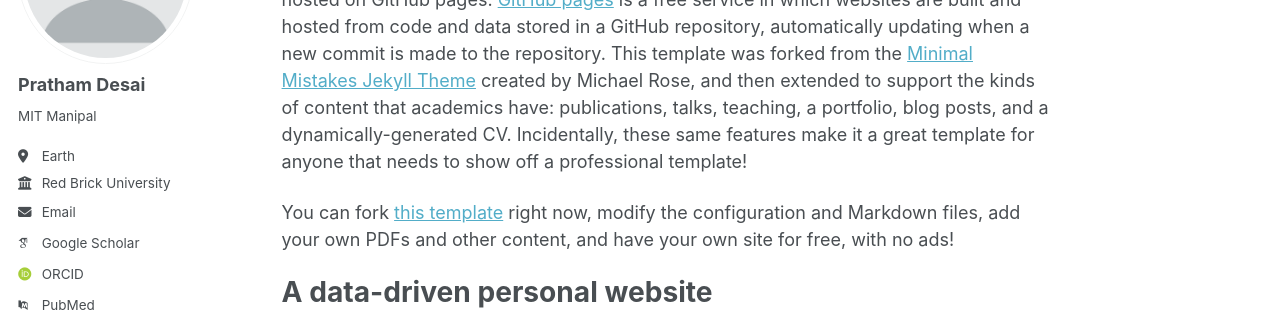
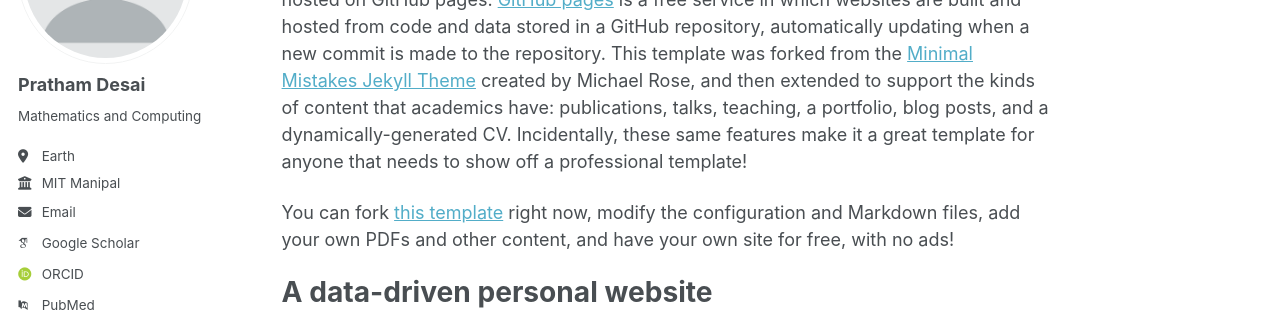
Before and after one commit to zer0-entropy/zer0-entropy.github.io, a Jekyll site: the page built from _pages/about.md, in a window 1280 px wide. Shown: the part 212-524 px from the top of the page. Built offline with Jekyll 4.4.1, drawn with Linux system fonts in a browser that asks for light colours; some web fonts are replaced; a script bundle is joined from its source files by our own code; library files that are not in the unit come from our copies.

Commit message:
Update bio and employer information in config

```diff
--- a/_config.yml
+++ b/_config.yml
@@ -26,9 +26,9 @@
   avatar           : "profile.png"
   name             : "Pratham Desai"
   pronouns         : # example: "she/her"
-  bio              : "MIT Manipal"
+  bio              : "Mathematics and Computing"
   location         : "Earth"
-  employer         : "Red Brick University"
+  employer         : "MIT Manipal"
   uri              : # URL
   email            : "pratham2461@gmail.com"
 
```
